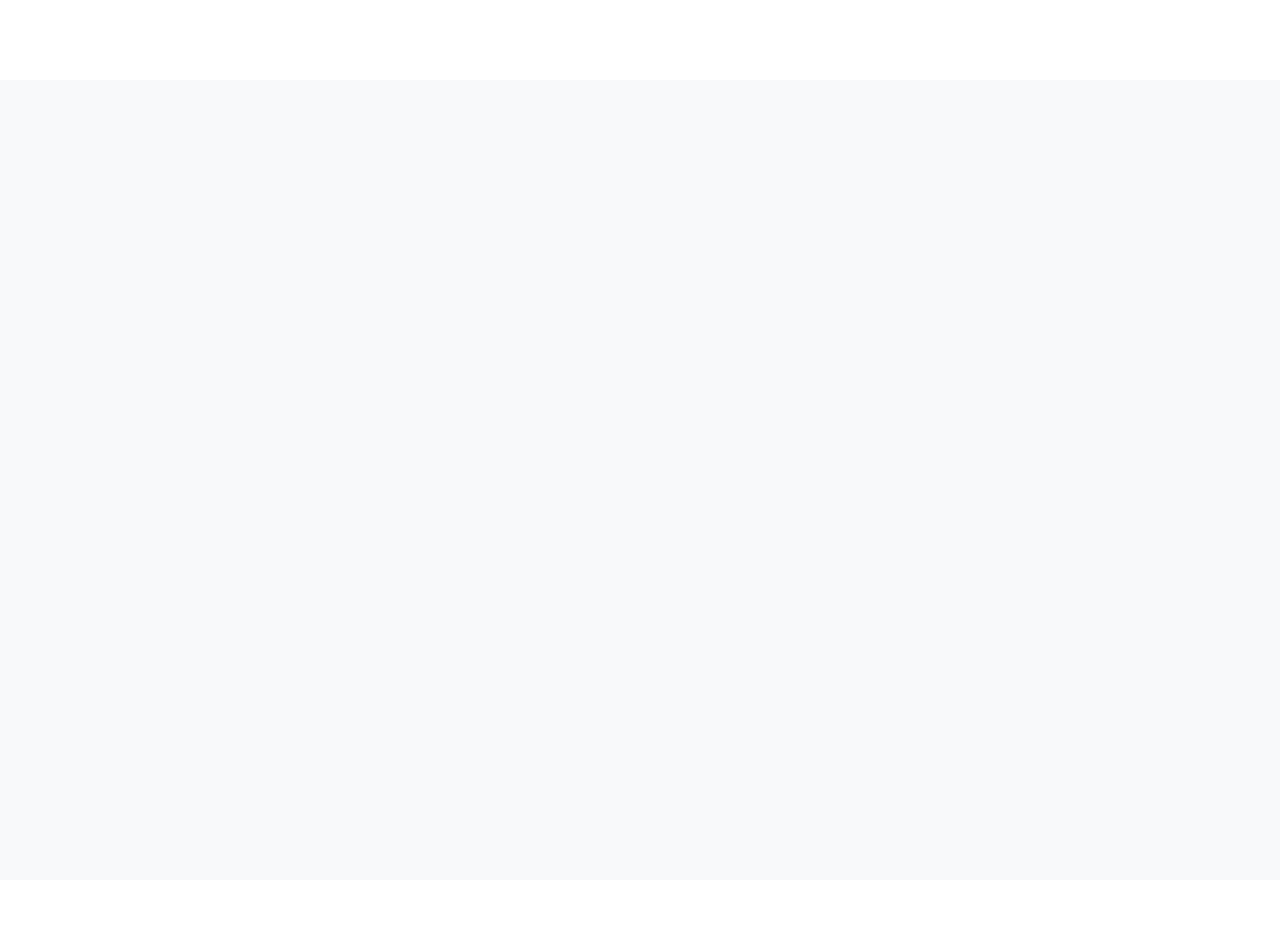
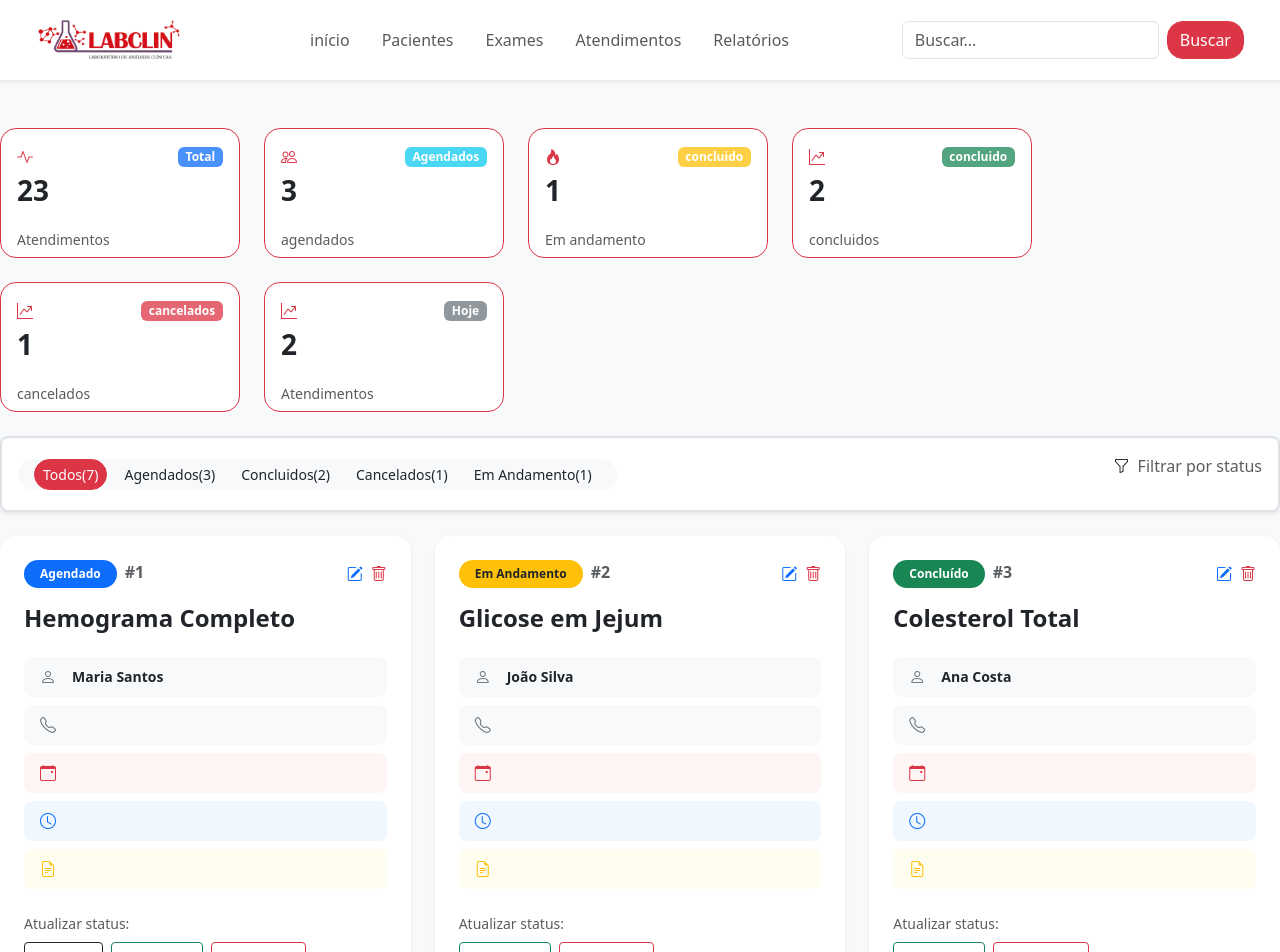
Before and after one commit to arthiviz/labclin, a React (Vite) app in the folder labclin_front-end/: page /atendimentos in a window 1280 px wide. Before the commit this address had no page. Shown: the top 952 px of the page. Before the commit the page ends 880 px from the top, so only its background shows below. Built offline with nearby package versions, Linux system fonts and the light colour scheme.

Commit message:
service_page

```diff
--- a/labclin_front-end/src/App.jsx
+++ b/labclin_front-end/src/App.jsx
@@ -4,17 +4,19 @@ import Login from "./pages/Login"
 import Layout from "./components/Layout/Layout"
 import Pacientes from "./pages/Pacientes"
 import Exames from "./pages/Exames"
+import Atendimentos from "./pages/Atendimentos"
 
 function App() {
 
   return (
-    <div className="vh-100 bg-light">
+    <div className="min-vh-100 bg-light">
       <BrowserRouter>
         <Routes>
             <Route path="/" element={<Layout />}>
               <Route index element={<Home />} />
               <Route path="/pacientes" element={<Pacientes />} />
               <Route path="/exames" element={<Exames />} />
+              <Route path="/atendimentos" element={<Atendimentos />} />
             </Route>
 
             <Route path="/login" element={<Login />} />
--- a/labclin_front-end/src/components/Layout/Layout.jsx
+++ b/labclin_front-end/src/components/Layout/Layout.jsx
@@ -8,7 +8,7 @@ function Layout() {
             <div>
                 <NavBar/>
             </div>
-            <main className="d-flex justify-content-center py-5">
+            <main className="d-flex justify-content-center py-5 min-vh-100">
                 <Outlet/>
             </main>
             <footer className="w-100">
--- /dev/null
+++ b/labclin_front-end/src/components/agendamentoCard/AgendamentoCard.jsx
@@ -0,0 +1,79 @@
+import React from 'react';
+
+const AgendamentoCard = ({ data }) => {
+  // Função para definir a cor do badge baseada no status
+  const getStatusColor = (status) => {
+    switch (status) {
+      case 'Agendado': return 'bg-primary';
+      case 'Em Andamento': return 'bg-warning text-dark';
+      case 'Concluído': return 'bg-success';
+      default: return 'bg-secondary';
+    }
+  };
+
+  return (
+    <div className="card shadow-sm border-0 rounded-4 overflow-hidden mb-4"
+         style={{ borderLeft: '5px solid #dc3545', minWidth: '320px' }}>
+
+      <div className="card-body p-4">
+        {/* Header */}
+        <div className="d-flex justify-content-between align-items-center mb-3">
+          <div>
+            <span className={`badge rounded-pill px-3 py-2 me-2 ${getStatusColor(data.status)}`}>
+              {data.status}
+            </span>
+            <span className="text-muted fw-bold">#{data.id}</span>
+          </div>
+          <div className="d-flex gap-2">
+            <i className="bi bi-pencil-square text-primary cursor-pointer"></i>
+            <i className="bi bi-trash text-danger cursor-pointer"></i>
+          </div>
+        </div>
+
+        <h4 className="fw-bold mb-4">{data.exame}</h4>
+
+        {/* Info Rows */}
+        <div className="d-flex flex-column gap-2 mb-4">
+          <div className="d-flex align-items-center bg-light p-2 rounded-3">
+            <i className="bi bi-person me-3 ms-2 text-secondary"></i>
+            <div>
+              <p className="mb-0 fw-bold small">{data.paciente}</p>
+              <small className="text-muted">{data.cpf}</small>
+            </div>
+          </div>
+
+          <div className="d-flex align-items-center bg-light p-2 rounded-3">
+            <i className="bi bi-telephone me-3 ms-2 text-secondary"></i>
+            <span className="fw-semibold small">{data.telefone}</span>
+          </div>
+
+          <div className="d-flex align-items-center p-2 rounded-3" style={{ backgroundColor: '#fff5f5' }}>
+            <i className="bi bi-calendar-event me-3 ms-2 text-danger"></i>
+            <span className="fw-semibold small">{data.data}</span>
+          </div>
+
+          <div className="d-flex align-items-center p-2 rounded-3" style={{ backgroundColor: '#f0f7ff' }}>
+            <i className="bi bi-clock me-3 ms-2 text-primary"></i>
+            <span className="fw-semibold small">{data.hora}</span>
+          </div>
+
+          <div className="d-flex align-items-center p-2 rounded-3" style={{ backgroundColor: '#fffcf0' }}>
+            <i className="bi bi-file-earmark-text me-3 ms-2 text-warning"></i>
+            <span className="fw-semibold small">{data.obs}</span>
+          </div>
+        </div>
+
+        {/* Footer Actions */}
+        <div className="mt-auto">
+          <p className="small text-muted mb-2">Atualizar status:</p>
+          <div className="d-flex gap-2">
+            {data.status === 'Agendado' && <button className="btn btn-outline-dark btn-sm px-3 fw-bold">Iniciar</button>}
+            <button className="btn btn-outline-success btn-sm px-3 fw-bold">Concluir</button>
+            <button className="btn btn-outline-danger btn-sm px-3 fw-bold">Cancelar</button>
+          </div>
+        </div>
+      </div>
+    </div>
+  );
+};
+export default AgendamentoCard;
--- /dev/null
+++ b/labclin_front-end/src/components/dashService/DashBoard.css
@@ -0,0 +1,9 @@
+.cardService{
+    width: 240px;
+    height: 130px;
+}
+
+.cardService:hover {
+    transform: scale(1.10);
+    transition: transform 0.3s ease-in-out;
+}
--- /dev/null
+++ b/labclin_front-end/src/components/dashService/DashService.jsx
@@ -0,0 +1,86 @@
+import "./DashBoard.css"
+
+function DashService() {
+  return (
+    <div className="d-flex flex-wrap align-items-between gap-4">
+            <div className="border border-danger p-3 rounded-4 bg-white cardService">
+
+
+                <div className="d-flex justify-content-between align-items-center">
+                    <i className="bi bi-activity text-danger"></i>
+                    <span className="badge bg-primary opacity-75">Total</span>
+                </div>
+                <div >
+                    <p><strong className="fs-3">23</strong></p>
+                    <small className="text-muted">Atendimentos</small>
+                </div>
+            </div>
+
+
+            <div className="border border-danger p-3 rounded-4 bg-white cardService">
+                <div className="d-flex justify-content-between align-items-center">
+                    <i className="bi bi-people text-danger"></i>
+                    <span className="badge bg-info opacity-75">Agendados</span>
+                </div>
+                <div >
+                    <p><strong className="fs-3">3</strong></p>
+                    <small className="text-muted">agendados</small>
+                </div>
+            </div>
+
+
+            <div className="border border border-danger p-3 rounded-4 bg-white cardService">
+                <div className="d-flex justify-content-between align-items-center">
+
+                    <i className="bi bi-fire text-danger"></i>
+                    <span className="badge bg-warning opacity-75">concluido</span>
+                </div>
+                <div >
+                    <p><strong className="fs-3">1</strong></p>
+                    <small className="text-muted">Em andamento</small>
+                </div>
+            </div>
+
+
+            <div className="border border border-danger p-3 rounded-4 bg-white cardService">
+                <div className="d-flex justify-content-between align-items-center">
+
+                    <i className="bi bi-graph-up-arrow text-danger"></i>
+                    <span className="badge bg-success opacity-75">concluido</span>
+                </div>
+                <div >
+                    <p><strong className="fs-3">2</strong></p>
+                    <small className="text-muted">concluidos</small>
+                </div>
+            </div>
+
+
+            <div className="border border border-danger p-3 rounded-4 bg-white cardService">
+                <div className="d-flex justify-content-between align-items-center">
+
+                    <i className="bi bi-graph-up-arrow text-danger"></i>
+                    <span className="badge bg-danger opacity-75">cancelados</span>
+                </div>
+                <div >
+                    <p><strong className="fs-3">1</strong></p>
+                    <small className="text-muted">cancelados</small>
+                </div>
+            </div>
+
+
+            <div className="border border border-danger p-3 rounded-4 bg-white cardService">
+                <div className="d-flex justify-content-between align-items-center">
+                    <i className="bi bi-graph-up-arrow text-danger"></i>
+                    <span className="badge bg-secondary opacity-75">Hoje</span>
+                </div>
+                <div >
+                    <p><strong className="fs-3">2</strong></p>
+                    <small className="text-muted">Atendimentos</small>
+                </div>
+            </div>
+
+        </div>
+  );
+}
+
+export default DashService;
--- /dev/null
+++ b/labclin_front-end/src/components/listService/ListService.jsx
@@ -0,0 +1,52 @@
+import AgendamentoCard from "../agendamentoCard/AgendamentoCard";
+
+function ListService() {
+
+const agendamentos = [
+    { id: 1, status: 'Agendado', exame: 'Hemograma Completo', paciente: 'Maria Santos' /*...*/ },
+    { id: 2, status: 'Em Andamento', exame: 'Glicose em Jejum', paciente: 'João Silva' /*...*/ },
+    { id: 3, status: 'Concluído', exame: 'Colesterol Total', paciente: 'Ana Costa' /*...*/ },
+    { id: 4, status: 'Agendado', exame: 'Ureia e Creatinina', paciente: 'Carlos Lima' /*...*/ },
+  ];
+
+  return (
+    <div className="d-flex flex-column gap-4">
+      <div className="border border-2 shadow-sm p-3 rounded-3 bg-white">
+        <div className="d-flex justify-content-between align-items-center ">
+
+            <div className="d-flex gap-2 bg-light px-3  rounded-4">
+                <button className="btn btn-sm btn-danger rounded-4">Todos(7)</button>
+                <button className="btn btn-sm btn-white rounded-4">Agendados(3)</button>
+                <button className="btn btn-sm btn-white rounded-4">Concluidos(2)</button>
+                <button className="btn btn-sm btn-white rounded-4">Cancelados(1)</button>
+                <button className="btn btn-sm btn-white rounded-4">Em Andamento(1)</button>
+            </div>
+
+            <div className="d-flex gap-2">
+                <i className="bi bi-funnel"></i>
+                <p className="text-muted">Filtrar por status</p>
+            </div>
+
+        </div>
+      </div>
+
+
+        <div className="container-fluid p-0">
+            {/* A classe 'row' prepara o grid, 'g-4' define o espaçamento entre os cards */}
+            <div className="row g-4">
+                {agendamentos.map((item) => (
+                /* col-12: 1 por linha no celular
+                    col-md-6: 2 por linha em tablets
+                    col-xl-4: EXATAMENTE 3 por linha em telas grandes
+                */
+                <div key={item.id} className="col-12 col-md-6 col-xl-4">
+                    <AgendamentoCard data={item} />
+                </div>
+                ))}
+            </div>
+            </div>
+    </div>
+  );
+}
+
+export default ListService;
--- /dev/null
+++ b/labclin_front-end/src/pages/Atendimentos.jsx
@@ -0,0 +1,14 @@
+import DashService from "../components/dashService/DashService";
+import ListService from "../components/listService/ListService";
+
+function Atendimentos() {
+  return (
+    <div className="d-flex flex-column gap-4">
+      <DashService />
+      <ListService />
+    </div>
+  );
+}
+
+
+export default Atendimentos;
```
